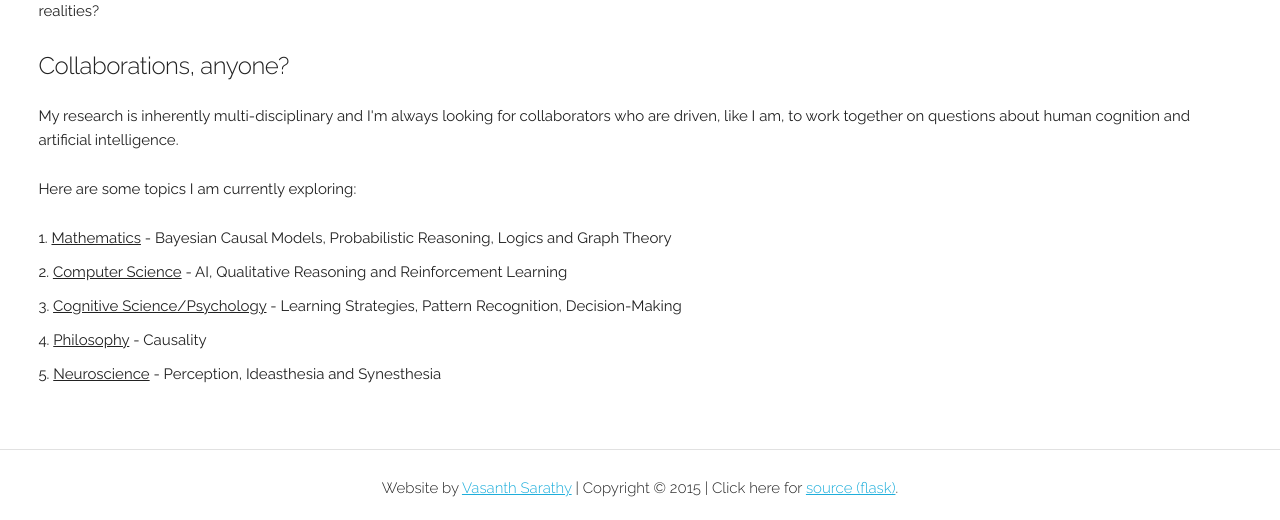
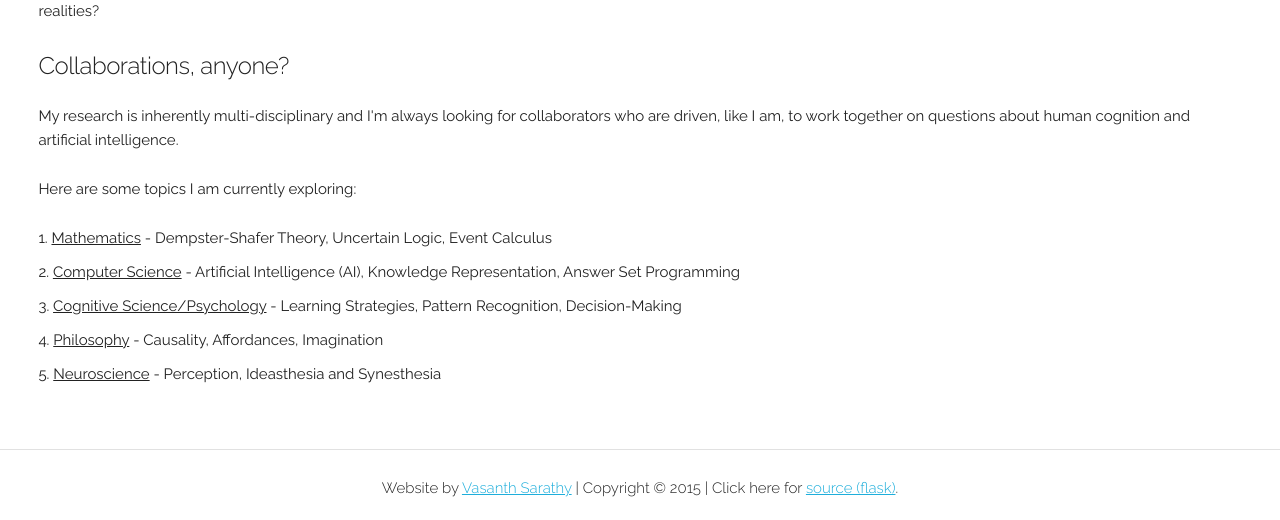
Before and after one commit to vasanthsarathy/vsarathy.com-flask, a Flask app: page /research.html in a window 1280 px wide. Shown: the part 563-1083 px from the top of the page. Run offline with Flask 2, Linux system fonts and the light colour scheme; some libraries are stand-ins or nearby versions.

Commit message:
updated research pages with DS theory

```diff
--- a/templates/base.html
+++ b/templates/base.html
@@ -16,6 +16,8 @@
 			<!-- FONT
 			–––––––––––––––––––––––––––––––––––––––––––––––––– -->
 			<link href="//fonts.googleapis.com/css?family=Raleway:400,300,600" rel="stylesheet" type="text/css">
+			<link href='http://fonts.googleapis.com/css?family=Merriweather:400,300,300italic,400italic,700,700italic,900,900italic' rel='stylesheet' type='text/css'>
+			<link href='http://fonts.googleapis.com/css?family=Lato' rel='stylesheet' type='text/css'>
 
 
 			<!-- CSS
--- a/templates/research.html
+++ b/templates/research.html
@@ -19,10 +19,10 @@
     <p>Here are some topics I am currently exploring: </p>
 
     <ol>
-      <li> <u>Mathematics</u> - Bayesian Causal Models, Probabilistic Reasoning, Logics and Graph Theory</li>
-      <li> <u>Computer Science</u> -  AI, Qualitative Reasoning and Reinforcement Learning</li>
+      <li> <u>Mathematics</u> - Dempster-Shafer Theory, Uncertain Logic, Event Calculus</li>
+      <li> <u>Computer Science</u> -  Artificial Intelligence (AI), Knowledge Representation, Answer Set Programming</li>
       <li> <u>Cognitive Science/Psychology</b></u> - Learning Strategies, Pattern Recognition, Decision-Making</li>
-      <li> <u>Philosophy</u> - Causality</li>
+      <li> <u>Philosophy</u> - Causality, Affordances, Imagination</li>
       <li> <u>Neuroscience</u> - Perception, Ideasthesia and Synesthesia</li>
     </ol>
   </div>
```
